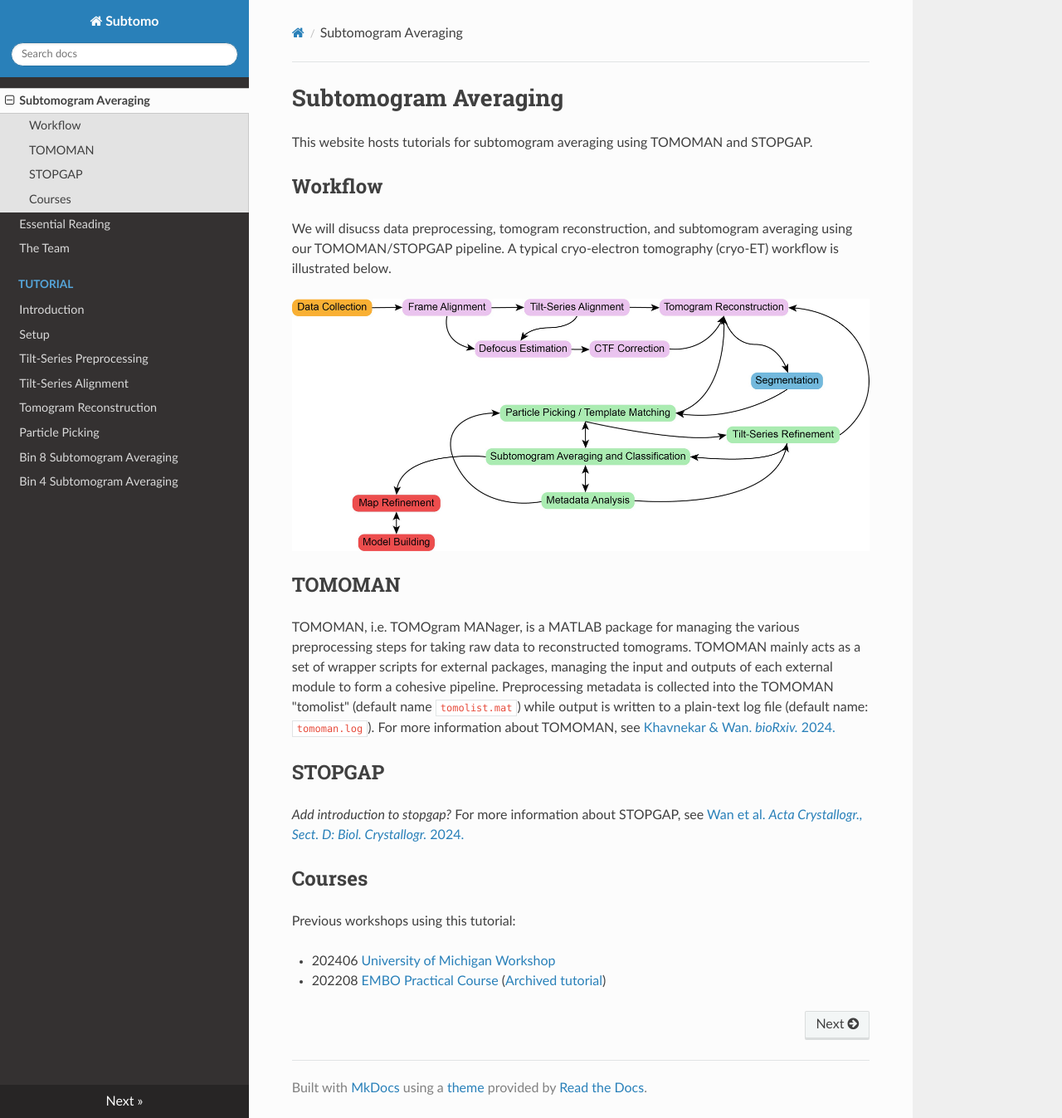
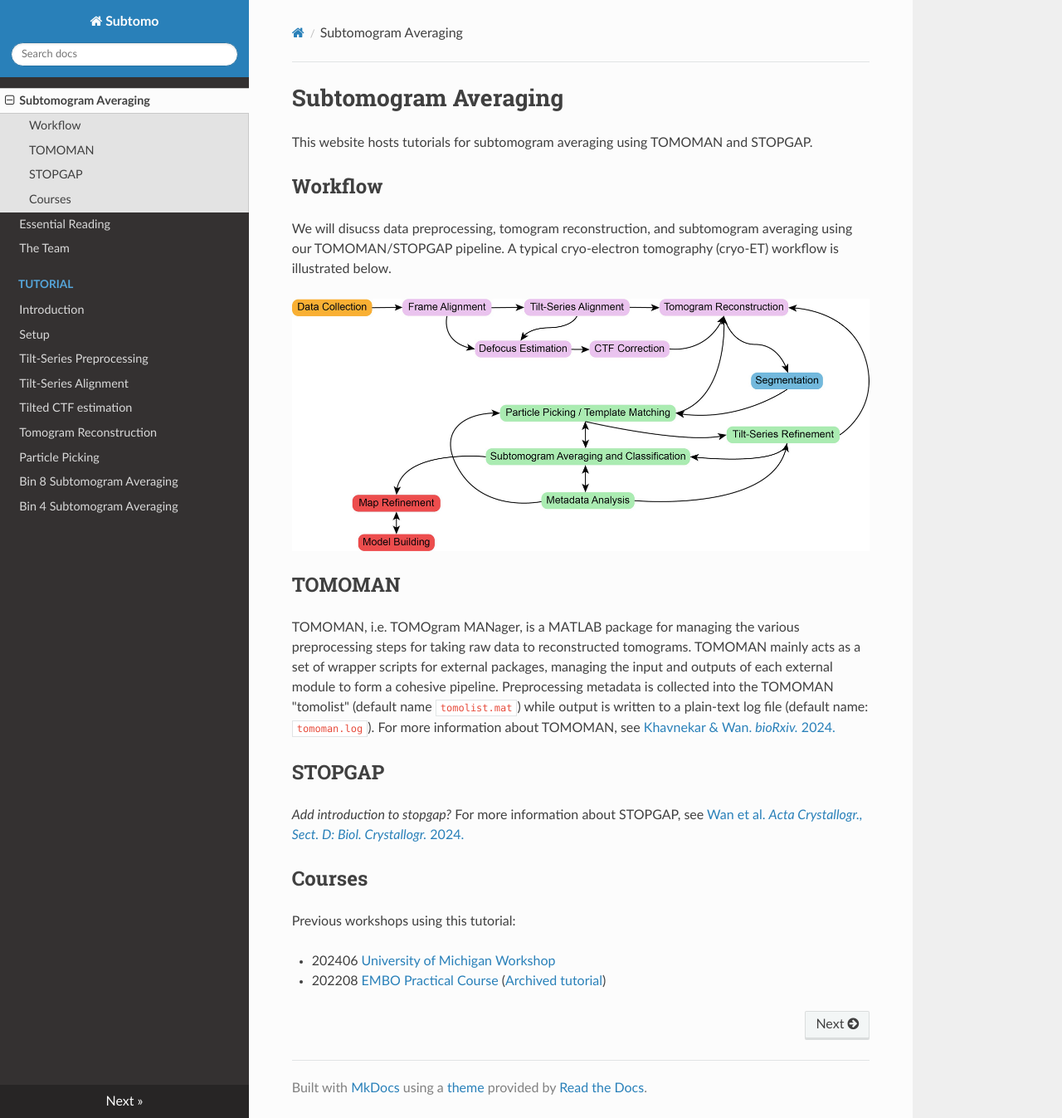
Before and after one commit to wan-lab-vanderbilt/subtomo-tutorials, an MkDocs documentation site: the page built from docs/index.md, in a window 1280 px wide and 1347 px high. Shown: the whole window at 83% size. Built offline with MkDocs 1.6.1, drawn with Linux system fonts in a browser that asks for light colours; nearby versions of some CDN libraries.

Commit message:
Update mkdocs.yml
added ctf_estimation.md

```diff
--- a/mkdocs.yml
+++ b/mkdocs.yml
@@ -15,6 +15,7 @@ nav:
   - Setup: hiv/setup.md
   - Tilt-Series Preprocessing: hiv/preproc.md
   - Tilt-Series Alignment: hiv/align.md
+  - Tilted CTF estimation: hiv/ctf_estimation.md
   - Tomogram Reconstruction: hiv/recon.md
   - Particle Picking: hiv/picking.md
   - Bin 8 Subtomogram Averaging: hiv/bin8.md
```
